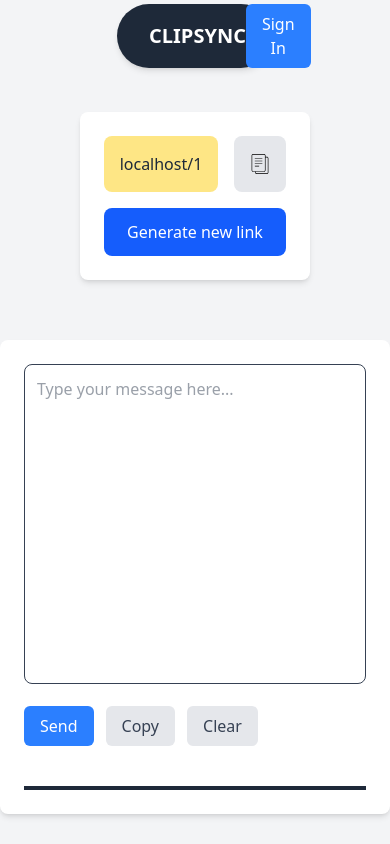
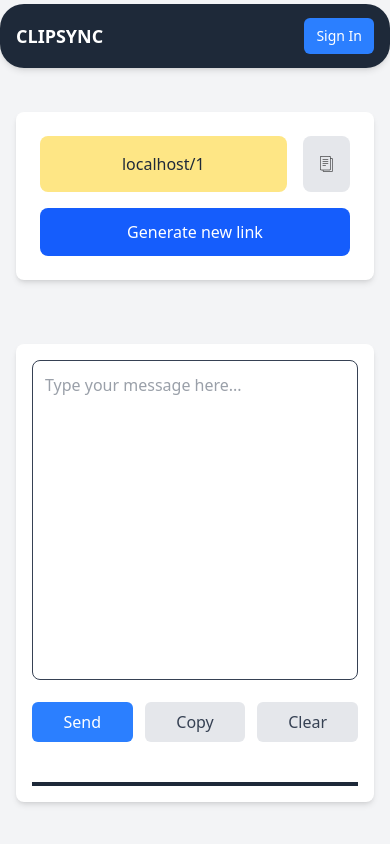
Before and after one commit to Gautam-cpp/clipsync, a Next.js app in the folder frontend/: page /1 in a window 390 px wide. Built offline with nearby package versions, Linux system fonts and the light colour scheme; no server answers.

Commit message:
REFACTOR: make components responsive for different screen sizes

```diff
--- a/frontend/package.json
+++ b/frontend/package.json
@@ -4,7 +4,7 @@
   "private": true,
   "scripts": {
     "dev": "next dev",
-    "build": "prisma generate &&next build",
+    "build": "prisma generate && next build",
     "start": "next start",
     "lint": "next lint",
     "postinstall": "prisma generate"
--- a/frontend/src/app/page.tsx
+++ b/frontend/src/app/page.tsx
@@ -1,6 +1,7 @@
 "use client";
 import { useEffect } from "react";
 import { useRouter } from "next/navigation";
+import { generateRoomId } from "@/components/RoomId";
 
 export default function Home() {
   const router = useRouter();
@@ -11,7 +12,8 @@
       if (roomId) {
         router.replace(`/${roomId}`);
       } else {
-        router.replace('/iead00');
+        const room = generateRoomId();
+        router.replace(`/${room}`);
       }
     }
   }, [router]);
--- a/frontend/src/components/AppBar.tsx
+++ b/frontend/src/components/AppBar.tsx
@@ -9,32 +9,29 @@
   const router = useRouter();
 
   return (
-    <div className="fixed top-1 left-1/2 transform -translate-x-1/2 h-16 px-8 w-2/5 text-white shadow-md bg-gray-800 py-4 flex items-center justify-between z-50 rounded-4xl">
+    <div className="fixed top-1 left-1/2 transform -translate-x-1/2 h-16 w-full max-w-screen-lg px-4 sm:px-8 text-white shadow-md bg-gray-800 flex items-center justify-between z-50 rounded-3xl">
   {/* Logo */}
   <div>
-    <Link href="/" className="text-xl font-bold hover:text-gray-300 transition-colors">
+    <Link href="/" className="text-lg sm:text-xl font-bold hover:text-gray-300 transition-colors">
       CLIPSYNC
     </Link>
   </div>
 
-
-
-    {/* Authentication Buttons */}
-    <div className="flex items-center gap-8">
-
+  {/* Auth Buttons */}
+  <div className="flex items-center gap-4 sm:gap-8">
     {status === "loading" ? (
       <p className="text-sm text-gray-400">Loading...</p>
     ) : session ? (
       <button
         onClick={() => signOut()}
-          className="px-4 py-2 bg-red-500 rounded-md hover:bg-red-600 transition-colors"
+        className="px-3 sm:px-4 py-2 text-sm sm:text-base bg-red-500 rounded-md hover:bg-red-600 transition-colors"
       >
         Sign Out
       </button>
     ) : (
       <button
         onClick={() => router.push("/signin")}
-          className="px-4 py-2 bg-blue-500 rounded-md hover:bg-blue-600 transition-colors"
+        className="px-3 sm:px-4 py-2 text-sm sm:text-base bg-blue-500 rounded-md hover:bg-blue-600 transition-colors"
       >
         Sign In
       </button>
@@ -42,5 +39,6 @@
   </div>
 </div>
 
+
   );
 }
--- a/frontend/src/components/NormalUserHomePage.tsx
+++ b/frontend/src/components/NormalUserHomePage.tsx
@@ -9,9 +9,10 @@
     const {data:session} =  useSession()
 
   return (
-    <div className="flex flex-col gap-15 pt-28 items-center min-h-screen bg-gray-100">
+    <div className="flex flex-col gap-16 pt-28 items-center min-h-screen bg-gray-100 px-4">
   <RoomId />
-      <div className="w-full md:max-w-5xl max-w-md p-6 bg-white rounded-lg shadow-md">
+
+  <div className="w-full max-w-md md:max-w-5xl p-4 sm:p-6 bg-white rounded-lg shadow-md">
     <textarea
       className="w-full h-80 p-3 mb-4 text-gray-700 border rounded-lg resize-none focus:outline-none focus:ring-2 focus:ring-blue-500"
       value={message}
@@ -19,9 +20,10 @@
       placeholder="Type your message here..."
     />
 
-        <div className="flex space-x-3">
+    {/* Button Group */}
+    <div className="flex flex-row sm:space-x-3 gap-3 sm:gap-0">
       <button
-            className="flex px-4 py-2 text-white bg-blue-500 rounded-md hover:bg-blue-600 focus:outline-none focus:ring-2 focus:ring-blue-500 focus:ring-opacity-50"
+        className="w-full sm:w-auto flex justify-center px-4 py-2 text-white bg-blue-500 rounded-md hover:bg-blue-600 focus:outline-none focus:ring-2 focus:ring-blue-500 focus:ring-opacity-50"
         onClick={() => {
           wsRef.current?.send(
             JSON.stringify({
@@ -36,29 +38,27 @@
       >
         Send
       </button>
+
       <button
-            className="flex px-4 py-2 text-gray-700 bg-gray-200 rounded-md hover:bg-gray-300 focus:outline-none focus:ring-2 focus:ring-gray-500 focus:ring-opacity-50"
+        className="w-full sm:w-auto flex justify-center px-4 py-2 text-gray-700 bg-gray-200 rounded-md hover:bg-gray-300 focus:outline-none focus:ring-2 focus:ring-gray-500 focus:ring-opacity-50"
         onClick={() => navigator.clipboard.writeText(message)}
       >
         Copy
       </button>
+
       <button
-            className="flex px-4 py-2 text-gray-700 bg-gray-200 rounded-md hover:bg-gray-300 focus:outline-none focus:ring-2 focus:ring-gray-500 focus:ring-opacity-50"
+        className="w-full sm:w-auto flex justify-center px-4 py-2 text-gray-700 bg-gray-200 rounded-md hover:bg-gray-300 focus:outline-none focus:ring-2 focus:ring-gray-500 focus:ring-opacity-50"
         onClick={() => setMessage("")}
       >
         Clear
       </button>
     </div>
 
-        <div className="bg-gray-800 w-full h-1  mt-10">
+    <div className="bg-gray-800 w-full h-1 mt-10"></div>
 
-        </div>
-        {
-          session?.user && (<FileShare room={room} />)
-        }
-
-
+    {session?.user && <FileShare room={room} />}
   </div>
 </div>
+
   );
 }
--- a/frontend/src/components/RoomId.tsx
+++ b/frontend/src/components/RoomId.tsx
@@ -3,7 +3,7 @@
 import { useRouter } from "next/navigation";
 import { useState, useEffect } from "react";
 
-function generateRoomId() {
+export function generateRoomId() {
   const char = "abcdefghijklmnopqrstuvwxyzABCDEFGHIJKLMNOPQRSTUVWXYZ0123456789";
   let roomId = "";
   for (let i = 0; i < 6; i++) {
@@ -33,16 +33,20 @@
   }, []);
 
   return (
-    <div className="flex flex-col items-center justify-center max-w-md mx-auto p-6 bg-white rounded-lg shadow-md">
-      <div className="flex gap-4">
-        <div className="w-full p-4 mb-4 bg-amber-200 rounded-lg text-center">
-          <p className="font-medium text-gray-800">{room}</p>
+    <div className="flex flex-col items-center justify-center w-full max-w-md mx-auto p-6 bg-white rounded-lg shadow-md">
+    <div className="flex gap-4 w-full">
+      <div className="w-full p-4 bg-amber-200 rounded-lg text-center">
+        <p className="font-medium text-gray-800 break-all">{room}</p>
       </div>
       <button
         onClick={handleCopy}
-          className="w-full mb-4 p-4 rounded-lg text-center bg-gray-200 hover:bg-gray-300"
+        className="sm:w-auto p-4 flex items-center justify-center bg-gray-200 hover:bg-gray-300 rounded-lg"
       >
-          {buttonText=='copy'? <Image src="/copy.svg" alt="Copy" width={20} height={20} /> : <Image src="/done.svg" alt="Copied" width={20} height={20} />}
+        {buttonText === 'copy' ? (
+          <Image src="/copy.svg" alt="Copy" width={20} height={20} />
+        ) : (
+          <Image src="/done.svg" alt="Copied" width={20} height={20} />
+        )}
       </button>
     </div>
     <button
@@ -52,10 +56,11 @@
         router.push(`/${newRoom}`);
         localStorage.setItem("roomId", newRoom);
       }}
-        className="w-full py-3 px-5 text-white bg-blue-600 rounded-lg hover:bg-blue-700 focus:ring-4 focus:ring-blue-300 transition-colors font-medium"
+      className="w-full mt-4 py-3 px-5 text-white bg-blue-600 rounded-lg hover:bg-blue-700 focus:ring-4 focus:ring-blue-300 transition-colors font-medium"
     >
       Generate new link
     </button>
   </div>
+
   );
 }
```
Lines whose indentation alone changed are shown as unchanged.
